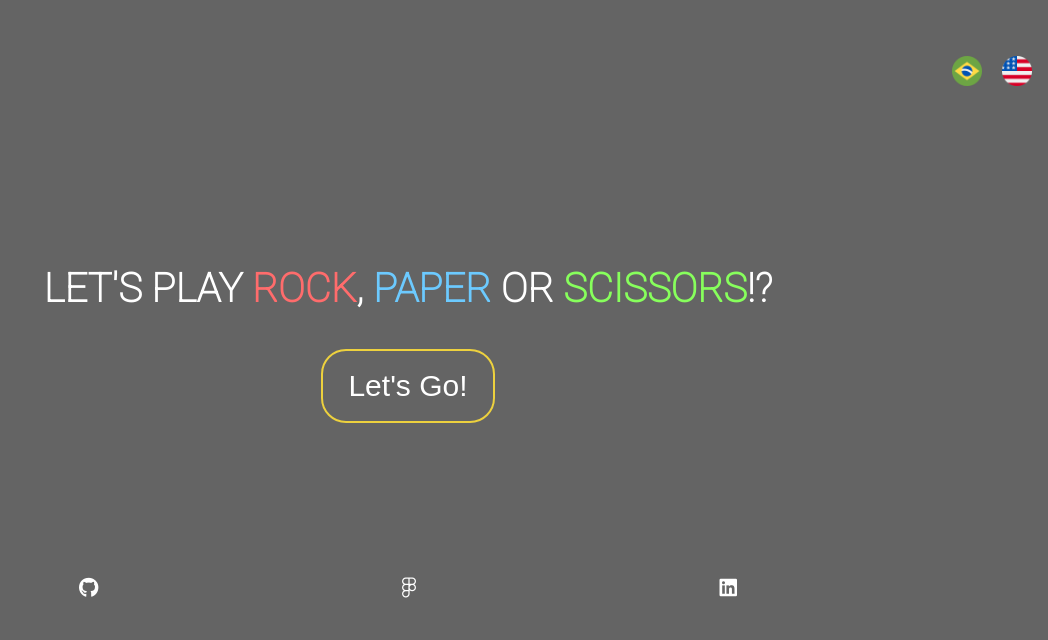
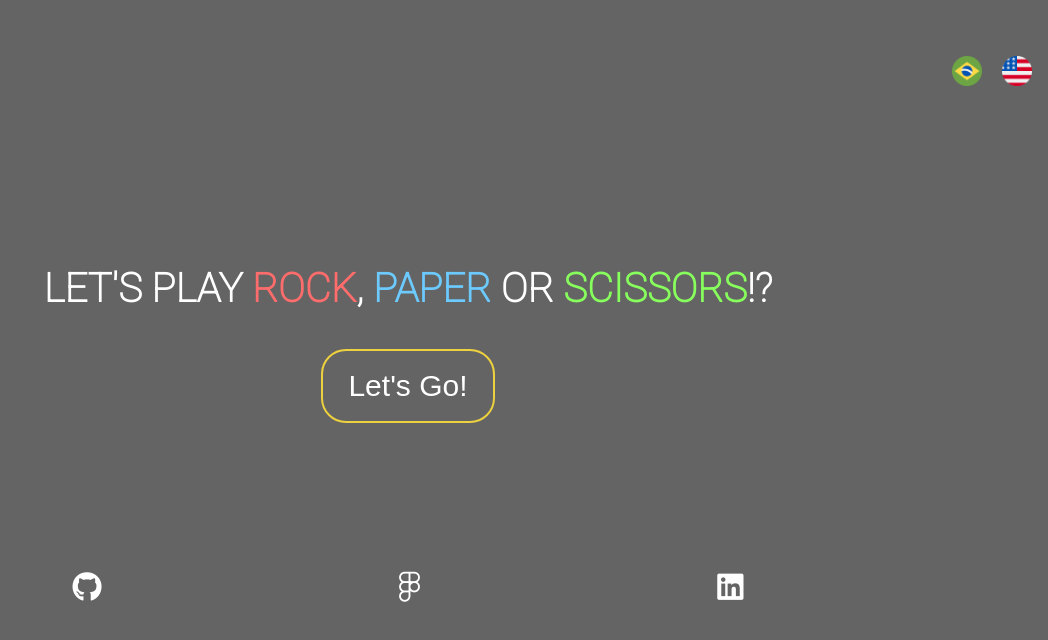
Before and after one commit to jrprett/rock-paper-scissors-game, a plain HTML site: page index.html in a window 1280 px wide. Shown: the whole page, without its empty margins (232-1280 px from the left). Drawn offline with Linux system fonts and the light colour scheme.

Commit message:
update github link and icons size

```diff
--- a/index.html
+++ b/index.html
@@ -29,7 +29,7 @@
     </main>
 
     <footer>
-        <a href="https://github.com/jrprett/rock-paper-scissors-game">
+        <a href="https://github.com/jrprett/rock-paper-scissors-game" target="blank">
             <i class="fa-brands fa-github"></i>
         </a>
         <a
--- a/styles.css
+++ b/styles.css
@@ -74,7 +74,7 @@ footer{
     height: 130px;
 }
 footer a{
-    font-size: 20px;
+    font-size: 30px;
     color:#FFFFFF;
 
 }
```
